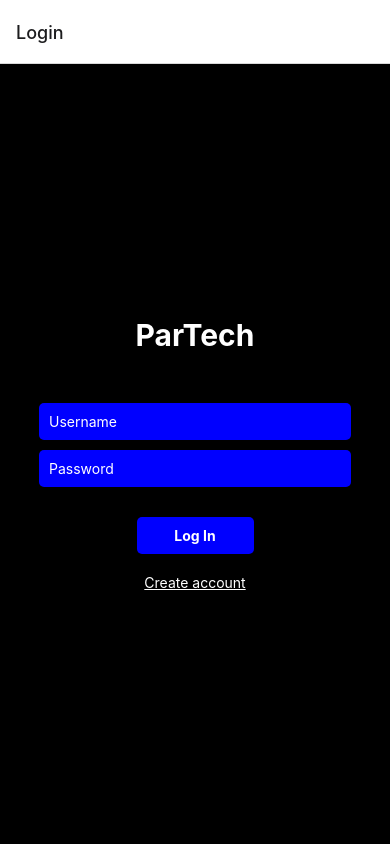
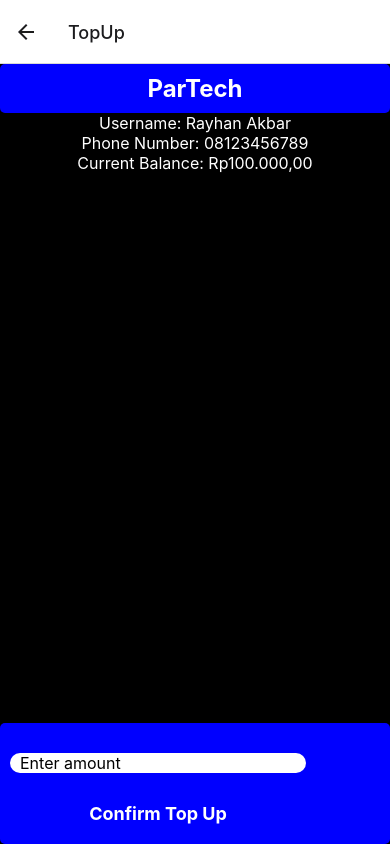
Before and after one commit to Rafi2603/Partech, a React Native app in the folder Frontend/: screen /TopUp in a window 390 px wide. Built offline with nearby package versions, Linux system fonts and the light colour scheme.

Commit message:
Camera Improvement and Top Up

```diff
--- a/Frontend/App.js
+++ b/Frontend/App.js
@@ -5,6 +5,7 @@ import Login from './Login';
 import SignUp from './SignUp';
 import Home from './Home'; // Import the Home component
 import CameraScreen from './CameraScreen';
+import TopUp from './TopUp';
 
 const Stack = createStackNavigator();
 
@@ -36,6 +37,7 @@ const App = () => {
         <Stack.Screen name="SignUp" component={SignUp} />
         <Stack.Screen name="Home" component={Home} />
         <Stack.Screen name="CameraScreen" component={CameraScreen} />
+        <Stack.Screen name="TopUp" component={TopUp} />
       </Stack.Navigator>
     </NavigationContainer>
   );
--- a/Frontend/CameraScreen.js
+++ b/Frontend/CameraScreen.js
@@ -4,6 +4,8 @@ import { Camera } from 'expo-camera';
 
 const CameraScreen = ({ navigation }) => {
   const [hasPermission, setHasPermission] = useState(null);
+  const [isCameraOpen, setIsCameraOpen] = useState(true);
+  const [scannedData, setScannedData] = useState(null);
 
   useEffect(() => {
     requestCameraPermission();
@@ -17,43 +19,98 @@ const CameraScreen = ({ navigation }) => {
   const handleBarCodeScanned = ({ data }) => {
     // Handle QR code scan result here
     console.log('QR code scanned:', data);
-    navigation.navigate('ParkingDetails', { parkingId: data });
+    setScannedData(data);
+    setIsCameraOpen(false);
   };
 
   const renderCamera = () => {
+    if (!isCameraOpen) {
+      return null;
+    }
+
     if (hasPermission === null) {
       return <Text>Requesting camera permission...</Text>;
     }
+
     if (hasPermission === false) {
       return <Text>No access to camera</Text>;
     }
+
     return (
+      <View style={{ flex: 1 }}>
         <Camera
           style={{ flex: 1 }}
           onBarCodeScanned={handleBarCodeScanned}
         />
+        <View style={styles.overlay}>
+          <View style={styles.squareOverlay} />
+        </View>
+      </View>
     );
+  };
+
+  const handleCancelPress = () => {
+    if (isCameraOpen) {
+      navigation.goBack();
+    } else {
+      setIsCameraOpen(true);
+      setScannedData(null);
+    }
   };
 
   return (
     <View style={styles.container}>
       {renderCamera()}
+      {scannedData && (
+        <View style={styles.overlay}>
+          <Text style={styles.scannedText}>Scanned: {scannedData}</Text>
           <TouchableOpacity
             style={styles.cancelButton}
-        onPress={() => navigation.goBack()}
+            onPress={() => handleCancelPress()}
+          >
+            <Text style={styles.cancelButtonText}>Close</Text>
+          </TouchableOpacity>
+        </View>
+      )}
+      {!isCameraOpen && !scannedData && (
+        <TouchableOpacity
+          style={styles.cancelButton}
+          onPress={() => handleCancelPress()}
         >
           <Text style={styles.cancelButtonText}>Cancel</Text>
         </TouchableOpacity>
+      )}
     </View>
   );
 };
 
-export default CameraScreen;
+const squareSize = 200; // Adjust the size of the square overlay as needed
 
 const styles = StyleSheet.create({
   container: {
     flex: 1,
     backgroundColor: 'black',
+  },
+  overlay: {
+    position: 'absolute',
+    top: 0,
+    left: 0,
+    right: 0,
+    bottom: 0,
+    justifyContent: 'center',
+    alignItems: 'center',
+  },
+  squareOverlay: {
+    width: squareSize,
+    height: squareSize,
+    borderColor: 'white',
+    borderRadius: 30,
+    borderWidth: 2,
+  },
+  scannedText: {
+    color: 'white',
+    fontSize: 18,
+    marginBottom: 20,
   },
   cancelButton: {
     position: 'absolute',
@@ -65,3 +122,5 @@ const styles = StyleSheet.create({
     fontSize: 18,
   },
 });
+
+export default CameraScreen;
--- a/Frontend/Home.js
+++ b/Frontend/Home.js
@@ -9,11 +9,28 @@ const Home = ({ navigation }) => {
     navigation.navigate('CameraScreen'); // Navigate to the CameraScreen
   };
 
+  const handleTopUp = () => {
+    // Add logic to handle the top-up action
+    console.log('TopUp button pressed');
+    navigation.navigate('TopUp');
+  };
+
   return (
     <View style={styles.container}>
       <View style={styles.topContainer}>
-        <Text style={styles.username}>{username}</Text>
-        <Text style={styles.balance}>Balance: Rp{balance}</Text>
+        <View style={styles.topRow}>
+          {/* Circular profile picture */}
+          <View style={styles.profilePicture}></View>
+
+          <View style={styles.userInfo}>
+            <Text style={styles.username}>{username}</Text>
+            <Text style={styles.balance}>Balance: Rp{balance}</Text>
+          </View>
+
+          <TouchableOpacity style={styles.topUpButton} onPress={handleTopUp}>
+            <Text style={styles.navButtonTextTopUp}>TopUp</Text>
+          </TouchableOpacity>
+        </View>
       </View>
 
       {/* Space in the middle */}
@@ -37,6 +54,7 @@ const Home = ({ navigation }) => {
 };
 
 export default Home;
+
 const styles = StyleSheet.create({
   container: {
     flex: 1,
@@ -51,6 +69,22 @@ const styles = StyleSheet.create({
     padding: 10, // Add padding for better appearance
     borderRadius: 5, // Add border radius for rounded corners
   },
+  topRow: {
+    flexDirection: 'row',
+    justifyContent: 'space-between',
+    alignItems: 'center', // Center vertically
+    width: '100%',
+  },
+  profilePicture: {
+    width: 40, // Adjust the size of the profile picture
+    height: 40, // Adjust the size of the profile picture
+    borderRadius: 20, // Make it a circle
+    backgroundColor: 'white', // You can set the background color or add an image source
+    marginRight: 10, // Add some space between the profile picture and the text
+  },
+  userInfo: {
+    flex: 1,
+  },
   middleSpace: {
     flex: 1,
   },
@@ -62,6 +96,16 @@ const styles = StyleSheet.create({
   balance: {
     color: 'white',
     fontSize: 12,
+  },
+  topUpButton: {
+    backgroundColor: 'white',
+    paddingVertical: 5,
+    paddingHorizontal: 10,
+    borderRadius: 10,
+    display: 'flex',
+    alignItems: 'center',
+    justifyContent: 'center',
+    height: 30,
   },
   bottomNavbar: {
     flexDirection: 'row',
@@ -99,4 +143,10 @@ const styles = StyleSheet.create({
     textAlign: 'center',
     fontWeight: 'bold',
   },
+  navButtonTextTopUp: {
+    color: 'blue',
+    textAlign: 'center',
+    fontWeight: 'bold',
+    fontSize: 12,
+  },
 });
--- /dev/null
+++ b/Frontend/TopUp.js
@@ -0,0 +1,112 @@
+import React from 'react';
+import { View, Text, TouchableOpacity, TextInput, StyleSheet } from 'react-native';
+
+const TopUp = () => {
+  const username = "Rayhan Akbar"; // Replace with actual username
+  const phoneNumber = "08123456789"
+  const currentBalance = "100.000,00"; // Replace with actual balance
+
+  const handleConfirmTopUp = () => {
+    // Add logic to handle the top-up confirmation
+    console.log('Confirm TopUp button pressed');
+  };
+
+  return (
+    <View style={styles.container}>
+      <View style={styles.topContainer}>
+        <View style={styles.topRow}>
+          <Text style={styles.title}>ParTech</Text>
+        </View>
+      </View>
+
+      <View style={styles.middleSpace}>
+        <View style={styles.informationContainer}>
+          <Text style={styles.userInfoText}>Username: {username}</Text>
+          <Text style={styles.userInfoText}>Phone Number: {phoneNumber}</Text>
+          <Text style={styles.userInfoText}>Current Balance: Rp{currentBalance}</Text>
+        </View>
+      </View>
+
+      <View style={styles.topContainer}>
+        <View style={styles.amountInputContainer}>
+          <TextInput
+            style={styles.amountInput}
+            placeholder="Enter amount"
+            keyboardType="numeric"
+          />
+        </View>
+
+        <TouchableOpacity style={styles.confirmButton} onPress={handleConfirmTopUp}>
+          <Text style={styles.confirmButtonText}>Confirm Top Up</Text>
+        </TouchableOpacity>
+      </View>
+    </View>
+  );
+};
+
+export default TopUp;
+
+const styles = StyleSheet.create({
+  container: {
+    flex: 1,
+    backgroundColor: 'black',
+    alignItems: 'left',
+    justifyContent: 'left',
+  },
+  topContainer: {
+    flexDirection: 'column',
+    alignItems: 'stretch', // Adjusted to stretch from left to right
+    backgroundColor: 'blue', // Set the background color to blue
+    padding: 10, // Add padding for better appearance
+    borderRadius: 5, // Add border radius for rounded corners
+  },
+  informationContainer: {
+    marginBottom: 20,
+    alignItems: 'center',
+  },
+  topRow: {
+    flexDirection: 'row',
+    justifyContent: 'center',
+    alignItems: 'center',
+    width: '100%',
+  },
+  middleSpace: {
+    flex: 1,
+  },
+  title: {
+    color: 'white',
+    fontSize: 24,
+    fontWeight: 'bold',
+    alignSelf: 'flex-start', // Align title to the left
+  },
+  userInfoContainer: {
+    marginTop: 20,
+    alignItems: 'center',
+  },
+  userInfoText: {
+    color: 'white',
+    fontSize: 16,
+  },
+  amountInputContainer: {
+    backgroundColor: 'white',
+    borderRadius: 10,
+    marginVertical: 20,
+    width: '80%',
+  },
+  amountInput: {
+    paddingHorizontal: 10,
+    fontSize: 16,
+  },
+  confirmButton: {
+    backgroundColor: 'blue',
+    paddingVertical: 10,
+    borderRadius: 10,
+    width: '80%',
+    alignItems: 'center',
+  },
+  confirmButtonText: {
+    color: 'white',
+    fontSize: 18,
+    fontWeight: 'bold',
+  },
+});
```
Also changed, not shown: Frontend/assets/ProfilePicture.png (added). Lines whose indentation alone changed are shown as unchanged.
